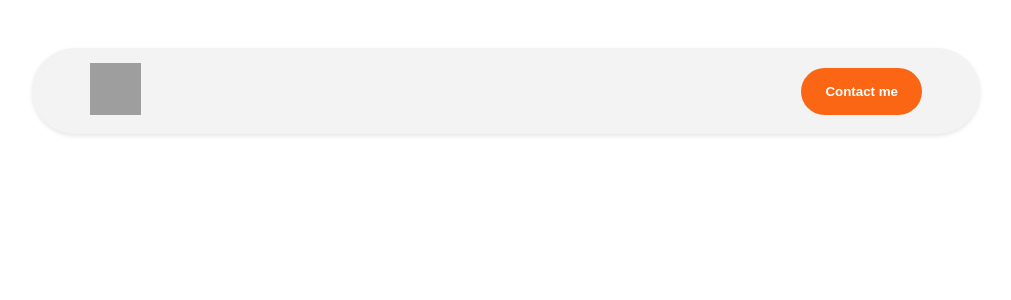
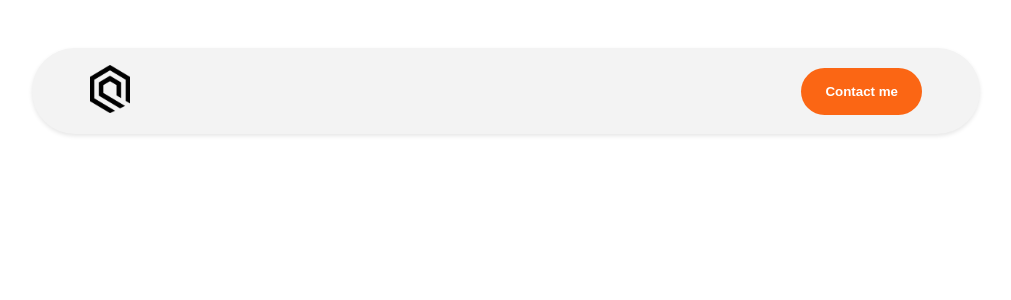
Before and after one commit to Hayfron24/Portfolio, an Angular app: page / in a window 1280 px wide. Shown: the top 300 px of the page, without its empty margins (134-1145 px from the left). Built offline with nearby package versions, Linux system fonts and the light colour scheme; grey boxes are pictures that could not be loaded.

Commit message:
feat: add Outfit variable font and logo image, and adjust header image dimensions in SCSS

```diff
--- a/src/app/shared/components/header/header.scss
+++ b/src/app/shared/components/header/header.scss
@@ -26,12 +26,11 @@
       gap: 1.2rem;
 
       img {
-        width: 3.2rem;
-        height: 3.2rem;
+        width: 2.5rem;
+        height: 3rem;
       }
 
       h1 {
-        font-family: $font-family;
         font-size: 1.6rem;
         font-weight: 600;
         color: map.get($color-gray, default);
```
Also changed, not shown: public/assets/fonts/Outfit-VariableFont_wght.ttf (renamed from public/fonts/Outfit-VariableFont_wght.ttf), public/assets/images/logo.png (added).
